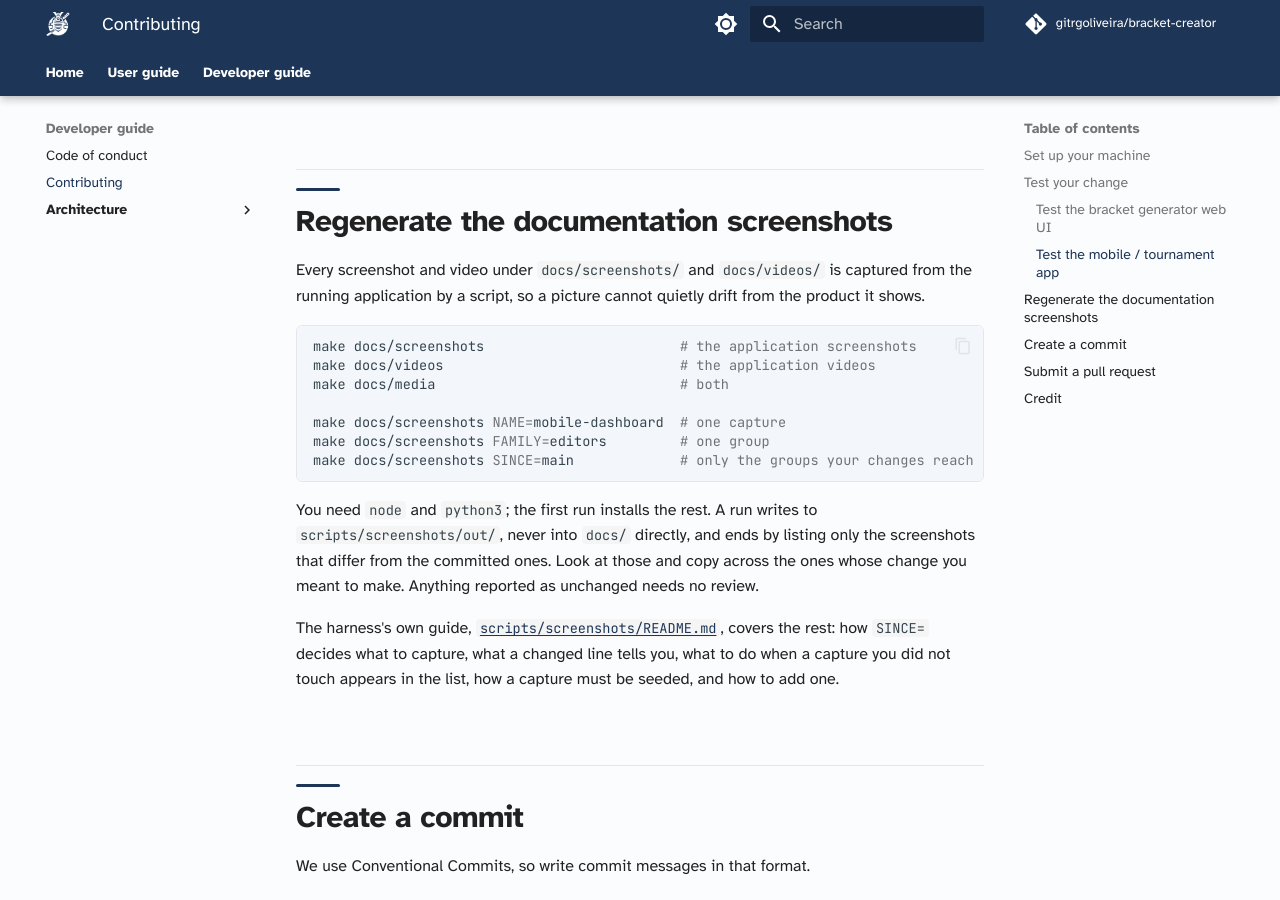
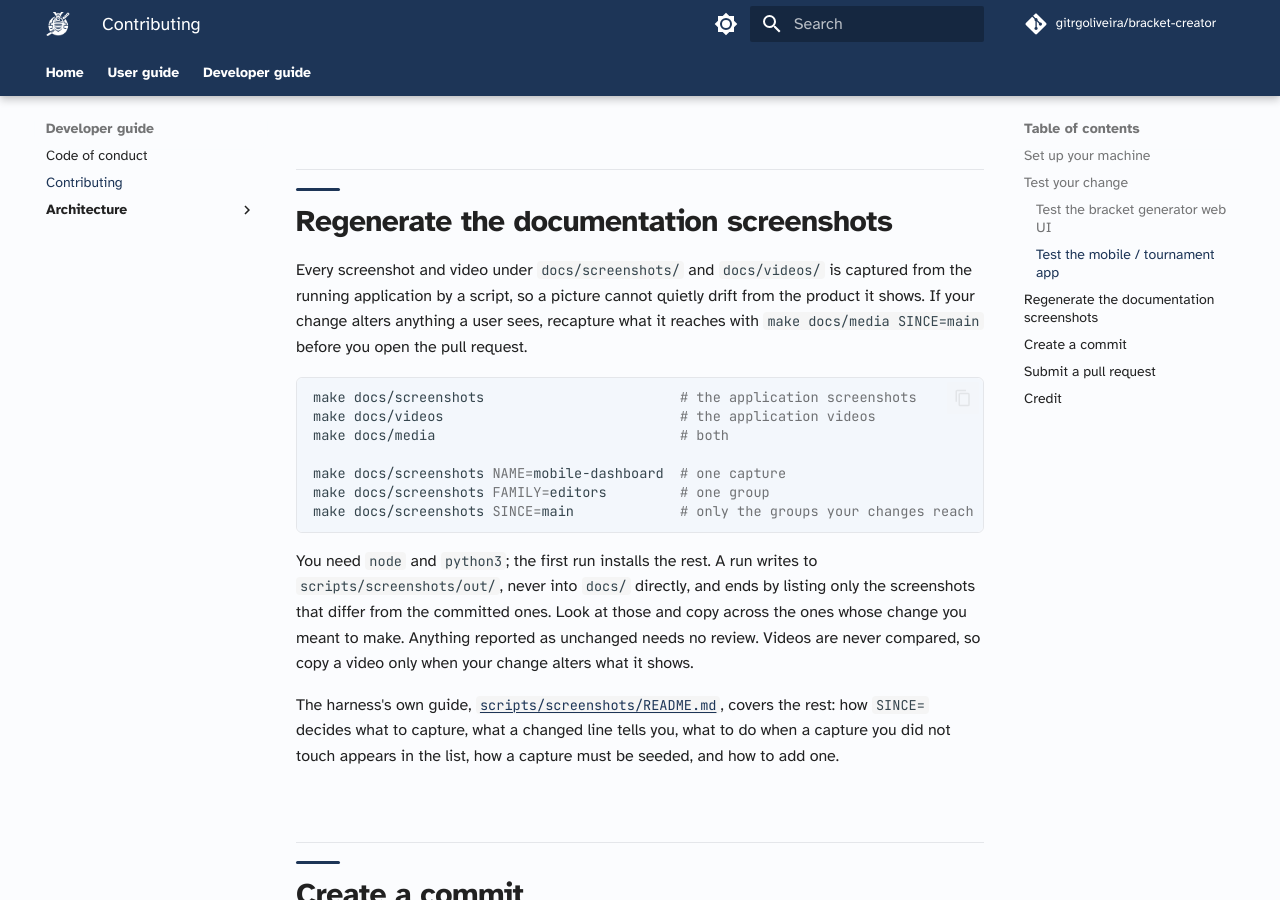
Before and after one commit to gitrgoliveira/bracket-creator, an MkDocs documentation site: the page built from docs/dev-guide/contributing.md, in a window 1280 px wide and 900 px high, scrolled down 2024 px. Built offline with MkDocs 1.6.1 and Material for MkDocs 9.7.7, drawn with Linux system fonts in a browser that asks for light colours; comment, search, counter and statistics services are not loaded.

Commit message:
docs(bc-shfu): re-record the three clips; say when to recapture
The three docs videos are re-recorded on the merged build and copied in:
- kachinuki-demo showed the Scores filter's old text; it now reads "Search
  player, team, dojo or number". Its teams are one-word names (Kaze, Nami,
  Kita, Minami), because the Scores row truncated "Team Kaze" to "Team...".
  Chapter marks 2.0 / 8.2 / 14.7 / 21.2s still match the list's
  0:02 / 0:08 / 0:15 / 0:21.
- realtime-update and draw-generation were last recorded on 2026-09-16,
  before this harness, and showed a "Final" result tag and name-embedded
  numbers the application no longer has. Final frames read: number chips,
  no "Final", the pushed result landing.

Only the public contributing page said when to recapture, and GitHub's
CONTRIBUTING.md, the PR template and CLAUDE.md did not mention the capture
targets at all. Each now says it: a change to what a user sees runs
make docs/media SINCE=main and copies the reviewed changes; videos are never
compared, so one is copied only when the change alters what it shows. The
PR template gains that as a test-plan item. CLAUDE.md's "all docs/* targets
run through .venv-docs" is narrowed to the MkDocs targets, since the
capture targets do not.

Verified: make docs/prose, make docs/linkcheck (39 pages, 2409 links), and
the CONTRIBUTING.md link's anchor exists in the built site.

Refs bc-shfu

Co-Authored-By: Claude Opus 5.5 <noreply@anthropic.com>

````diff
--- a/docs/dev-guide/contributing.md
+++ b/docs/dev-guide/contributing.md
@@ -83,7 +83,7 @@ Editing these frontend sources and refreshing the browser does **not** pick up c
 
 ## Regenerate the documentation screenshots
 
-Every screenshot and video under `docs/screenshots/` and `docs/videos/` is captured from the running application by a script, so a picture cannot quietly drift from the product it shows.
+Every screenshot and video under `docs/screenshots/` and `docs/videos/` is captured from the running application by a script, so a picture cannot quietly drift from the product it shows. If your change alters anything a user sees, recapture what it reaches with `make docs/media SINCE=main` before you open the pull request.
 
 ```sh
 make docs/screenshots                        # the application screenshots
@@ -95,7 +95,7 @@ make docs/screenshots FAMILY=editors         # one group
 make docs/screenshots SINCE=main             # only the groups your changes reach
 ```
 
-You need `node` and `python3`; the first run installs the rest. A run writes to `scripts/screenshots/out/`, never into `docs/` directly, and ends by listing only the screenshots that differ from the committed ones. Look at those and copy across the ones whose change you meant to make. Anything reported as unchanged needs no review.
+You need `node` and `python3`; the first run installs the rest. A run writes to `scripts/screenshots/out/`, never into `docs/` directly, and ends by listing only the screenshots that differ from the committed ones. Look at those and copy across the ones whose change you meant to make. Anything reported as unchanged needs no review. Videos are never compared, so copy a video only when your change alters what it shows.
 
 The harness's own guide, [`scripts/screenshots/README.md`](https://github.com/gitrgoliveira/bracket-creator/blob/main/scripts/screenshots/README.md), covers the rest: how `SINCE=` decides what to capture, what a changed line tells you, what to do when a capture you did not touch appears in the list, how a capture must be seeded, and how to add one.
 
````
Also changed, not shown: CLAUDE.md (+11 -3 lines), scripts/screenshots/recipes/videos.mjs (+12 -10 lines), .github/CONTRIBUTING.md, .github/pull_request_template.md, 3 other files.
